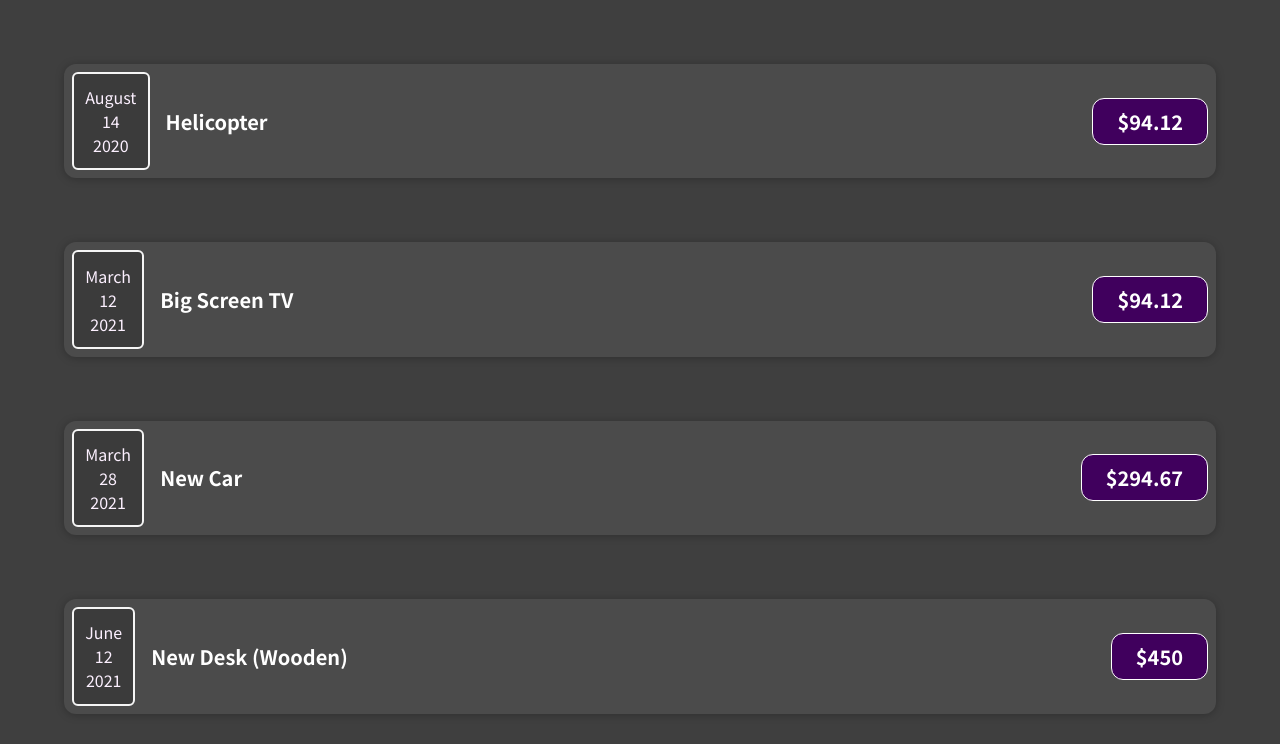
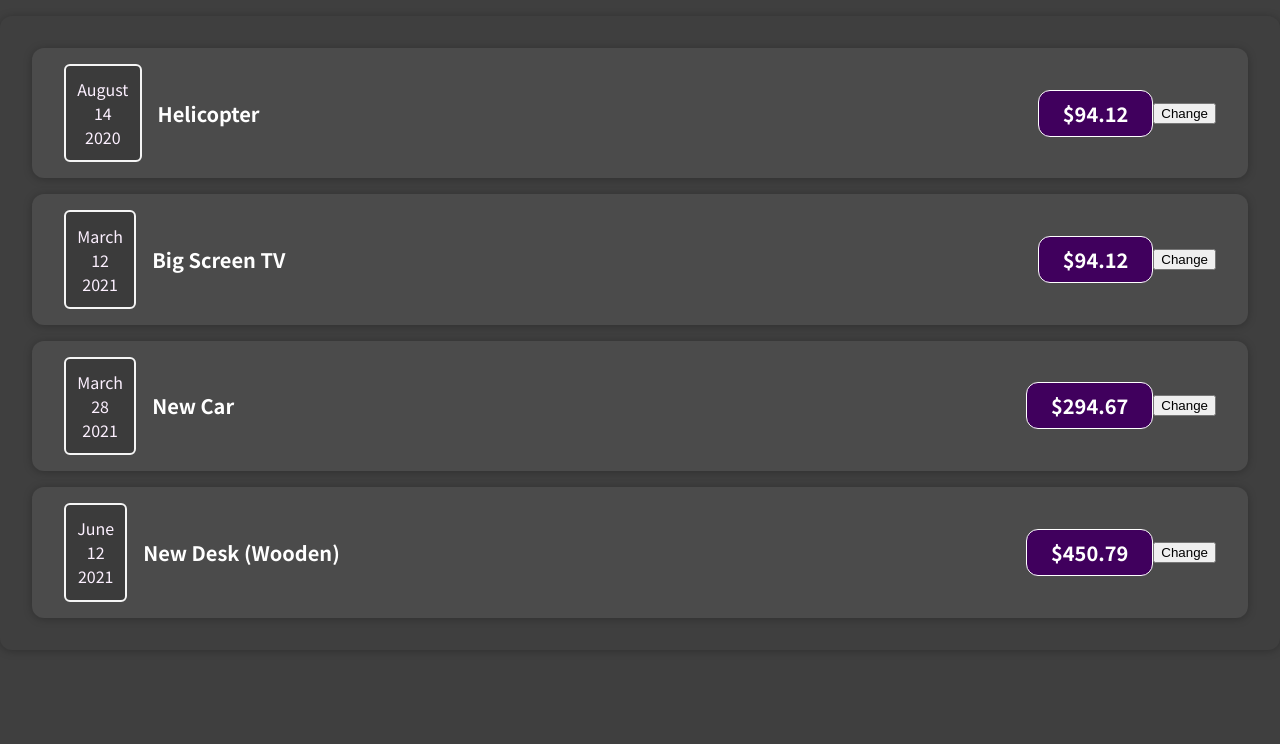
Before and after one commit to AlexDjangoX/subzeroreact, a React (Create React App) app: page / in a window 1280 px wide. Shown: the top 744 px of the page. Built offline with nearby package versions, Linux system fonts and the light colour scheme.

Commit message:
adding event listener to ExpenseItem.js

```diff
--- a/src/App.js
+++ b/src/App.js
@@ -1,3 +1,4 @@
+import React from "react";
 import Expenses from "./components/Expenses/ExpensesList";
 
 function App() {
@@ -23,7 +24,7 @@ function App() {
     {
       id: "e4",
       title: "New Desk (Wooden)",
-      amount: 450,
+      amount: 450.79,
       date: new Date(2021, 5, 12),
     },
   ];
--- a/src/components/Expenses/ExpenseItem.js
+++ b/src/components/Expenses/ExpenseItem.js
@@ -4,6 +4,9 @@ import ExpenseDate from "./ExpenseDate";
 import Card from "../UI/Card";
 
 const ExpenseItem = (props) => {
+  const clickHandler = () => {
+    console.log("Hello");
+  };
   return (
     <Card className="expense-item">
       <ExpenseDate date={props.date} />
@@ -11,6 +14,7 @@ const ExpenseItem = (props) => {
         <h2>{props.title}</h2>
         <div className="expense-item__price">${props.amount}</div>
       </div>
+      <button onClick={clickHandler}>Change</button>
     </Card>
   );
 };
--- a/src/components/Expenses/ExpensesList.js
+++ b/src/components/Expenses/ExpensesList.js
@@ -1,9 +1,10 @@
 import React from "react";
 import ExpenseItem from "./ExpenseItem";
+import Card from "../UI/Card";
 
 function Expenses(props) {
   return (
-    <div>
+    <Card className="expenses">
       <ExpenseItem
         id={props.data[0].id}
         title={props.data[0].title}
@@ -28,7 +29,7 @@ function Expenses(props) {
         amount={props.data[3].amount}
         date={props.data[3].date}
       />
-    </div>
+    </Card>
   );
 }
 
--- a/src/components/UI/css/Card.css
+++ b/src/components/UI/css/Card.css
@@ -1,4 +1,7 @@
 .card {
   border-radius: 12px;
   box-shadow: 0 1px 8px rgba(0, 0, 0, 0.25);
+
+  padding: 1rem 2rem;
+  margin: 1rem auto;
 }
```
Also changed, not shown: 1 other file (tests, documents, lock files or other folders).
